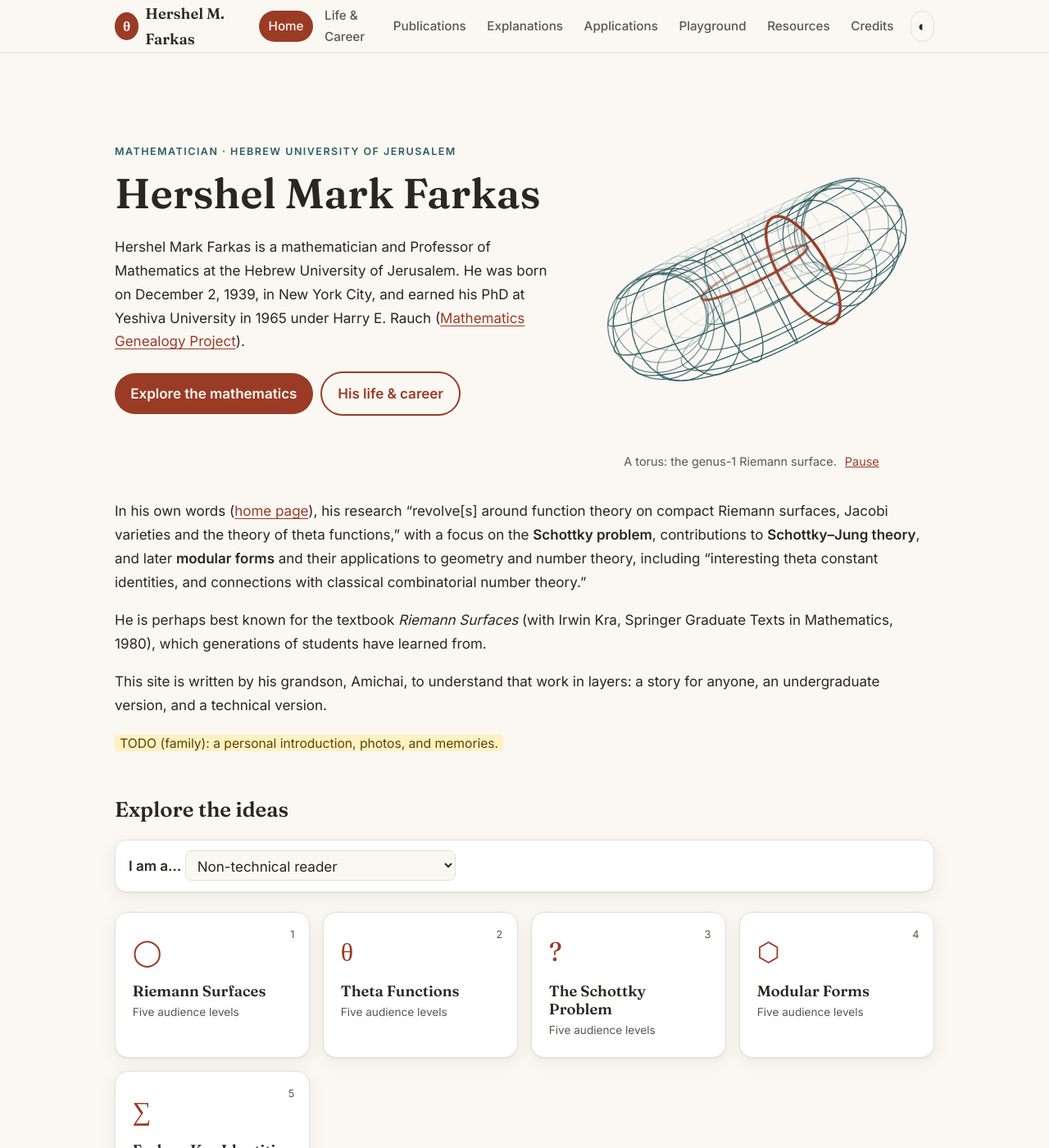
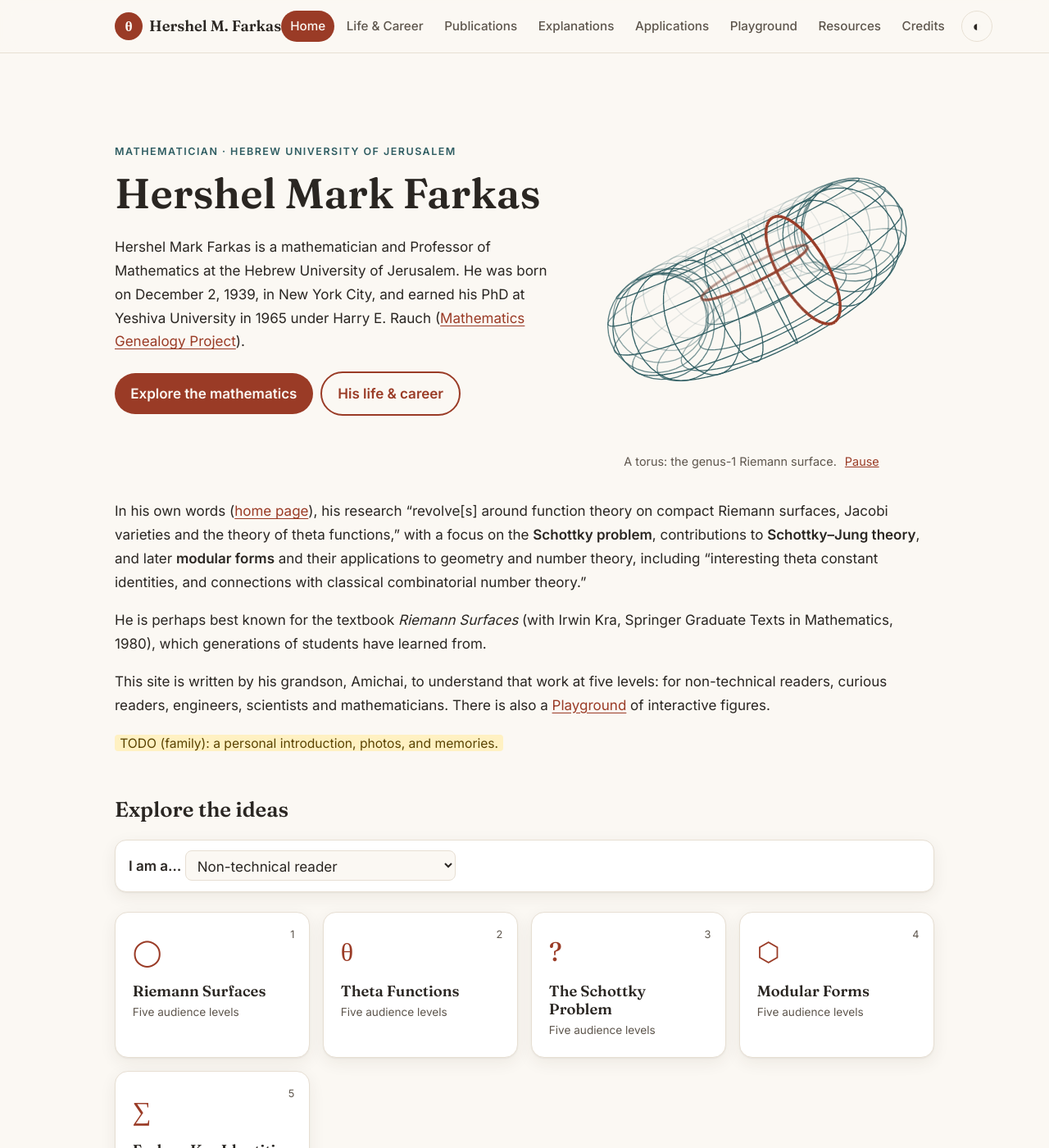
Before and after one commit to amichai-bd/hershel-farkas, a Jekyll site: the page built from index.md, in a window 1280 px wide and 1400 px high. Shown: the whole window at 82% size. Built offline with Jekyll 4.4.1, drawn with Linux system fonts in a browser that asks for light colours.

Commit message:
Fix topic prev/next on .html URLs, nav wrapping, cycle labels, home intro

```diff
--- a/_layouts/topic.html
+++ b/_layouts/topic.html
@@ -1,7 +1,7 @@
 ---
 layout: default
 ---
-{% assign topics = site.data.topics %}{% assign slug = page.url | split: "/" | last %}
+{% assign topics = site.data.topics %}{% assign slug = page.url | split: "/" | last | remove: ".html" %}
 {% for t in topics %}{% if t.slug == slug %}{% assign i = forloop.index0 %}{% endif %}{% endfor %}
 <nav class="crumbs" aria-label="Breadcrumb"><a href="{{ '/' | relative_url }}">Home</a> › <a href="{{ '/explanations/' | relative_url }}">Explanations</a> › <span aria-current="page">{{ page.title }}</span></nav>
 <article class="topic" data-layers>
--- a/assets/style.css
+++ b/assets/style.css
@@ -10,10 +10,10 @@ a{color:var(--accent);text-underline-offset:3px}a:hover{color:var(--accent2)}
 .skip{position:absolute;left:-999px}.skip:focus{left:1rem;top:1rem;background:var(--surface);padding:.5rem 1rem;z-index:99}
 .site-header{position:sticky;top:0;z-index:50;background:color-mix(in srgb,var(--bg) 85%,transparent);backdrop-filter:blur(10px);border-bottom:1px solid var(--line)}
 .bar{display:flex;align-items:center;justify-content:space-between;height:64px}
-.brand{font-family:Fraunces,serif;font-weight:600;font-size:1.15rem;color:var(--ink);text-decoration:none;display:flex;gap:.5rem;align-items:center}
+.brand{white-space:nowrap;font-family:Fraunces,serif;font-weight:600;font-size:1.15rem;color:var(--ink);text-decoration:none;display:flex;gap:.5rem;align-items:center}
 .brand-mark{display:inline-grid;place-items:center;width:34px;height:34px;border-radius:50%;background:var(--accent);color:var(--bg);font-size:1.1rem}
 .site-nav{display:flex;align-items:center;gap:.2rem}
-.site-nav a{color:var(--muted);text-decoration:none;padding:.4rem .7rem;border-radius:999px;font-weight:500;font-size:.95rem}
+.site-nav a{white-space:nowrap;color:var(--muted);text-decoration:none;padding:.4rem .7rem;border-radius:999px;font-weight:500;font-size:.95rem}
 .site-nav a:hover{color:var(--ink);background:var(--line)}
 .site-nav a.active{color:var(--bg);background:var(--accent)}
 .theme-toggle,.nav-toggle{background:none;border:1px solid var(--line);color:var(--ink);border-radius:999px;width:38px;height:38px;cursor:pointer;font-size:1.1rem;margin-left:.4rem}
--- a/assets/viz.js
+++ b/assets/viz.js
@@ -16,10 +16,10 @@ function wire(g,W,H,P,st,cycles){var S=W/2;function pr(p){var q=rot(p,st.ax,st.a
  var mesh=css('--muted');for(var i=0;i<28;i++){var u=i/28;curve(function(t){return P(u,t)},mesh,40,1)}for(var j=0;j<14;j++){var v=j/14;curve(function(t){return P(t,v)},mesh,90,1)}
  (cycles||[]).forEach(function(c){curve(c.f,c.col,140,3.5)})}
 // 1. rotatable torus with a and b cycles
-V.torus3d=function(root){var c=canvas(root,520,380,'Rotatable wireframe torus. The a-cycle (around the tube) and b-cycle (around the hole) are highlighted. Drag or use arrow keys to rotate.');var g=c.getContext('2d');
+V.torus3d=function(root){var c=canvas(root,520,330,'Rotatable wireframe torus. The a-cycle (around the hole) and b-cycle (around the tube) are highlighted. Drag or use arrow keys to rotate.');var g=c.getContext('2d');
  var R=1,r=.42;function P(u,v){u*=2*Math.PI;v*=2*Math.PI;return [(R+r*Math.cos(v))*Math.cos(u),(R+r*Math.cos(v))*Math.sin(u),r*Math.sin(v)]}
- var st={ax:1.0,ay:.3,draw:function(){wire(g,c.width,c.height,P,st,[{f:function(t){return P(0,t)},col:css('--accent')},{f:function(t){return P(t,.5)},col:css('--accent2')}])}};
- dragRotate(c,st);root.appendChild(h('p',{class:'vcap'},'<span style="color:var(--accent)">■</span> a-cycle (around the tube) · <span style="color:var(--accent2)">■</span> b-cycle (around the hole). Drag to rotate.'));st.draw();return st.draw};
+ var st={ax:1.0,ay:.3,draw:function(){wire(g,c.width,c.height,P,st,[{f:function(t){return P(t,.5)},col:css('--accent')},{f:function(t){return P(0,t)},col:css('--accent2')}])}};
+ dragRotate(c,st);root.appendChild(h('p',{class:'vcap'},'<span style="color:var(--accent)">■</span> a-cycle (around the hole) · <span style="color:var(--accent2)">■</span> b-cycle (around the tube), matching the genus-g sketch. Drag or use arrow keys to rotate.'));st.draw();return st.draw};
 // 2. genus-g surface (stylized) with a and b cycles
 V.genus=function(root){var NS='http://www.w3.org/2000/svg';var svg=document.createElementNS(NS,'svg');svg.setAttribute('viewBox','0 0 640 240');svg.setAttribute('role','img');root.appendChild(svg);
  var s=slider(root,'Genus g =',0,6,1,2);var cap=h('p',{class:'vcap',"aria-live":"polite"});root.appendChild(cap);
--- a/index.md
+++ b/index.md
@@ -20,7 +20,7 @@ In his own words ([home page](https://math.huji.ac.il/~farkas/)), his research "
 
 He is perhaps best known for the textbook *Riemann Surfaces* (with Irwin Kra, Springer Graduate Texts in Mathematics, 1980), which generations of students have learned from.
 
-This site is written by his grandson, Amichai, to understand that work in layers: a story for anyone, an undergraduate version, and a technical version.
+This site is written by his grandson, Amichai, to understand that work at five levels: for non-technical readers, curious readers, engineers, scientists and mathematicians. There is also a [Playground](playground) of interactive figures.
 
 <span class="todo">TODO (family): a personal introduction, photos, and memories.</span>
 </div>
```
